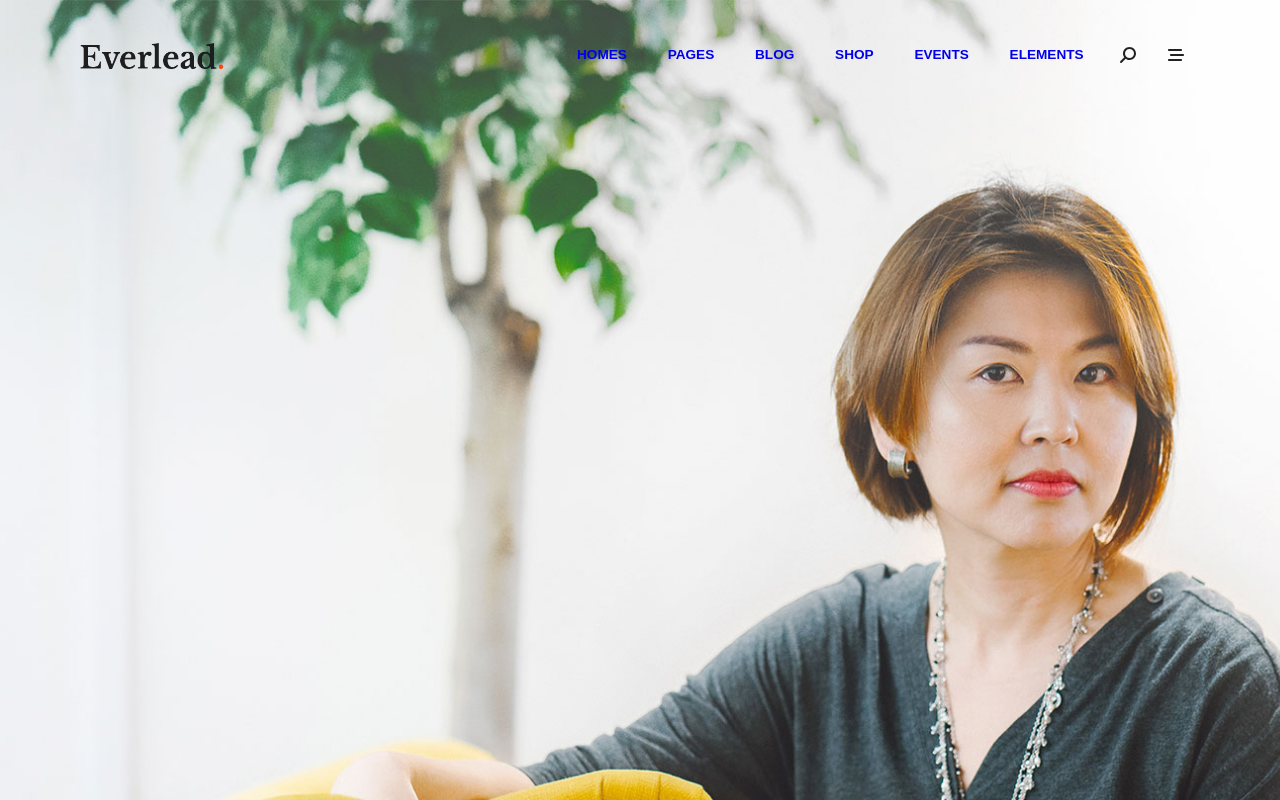
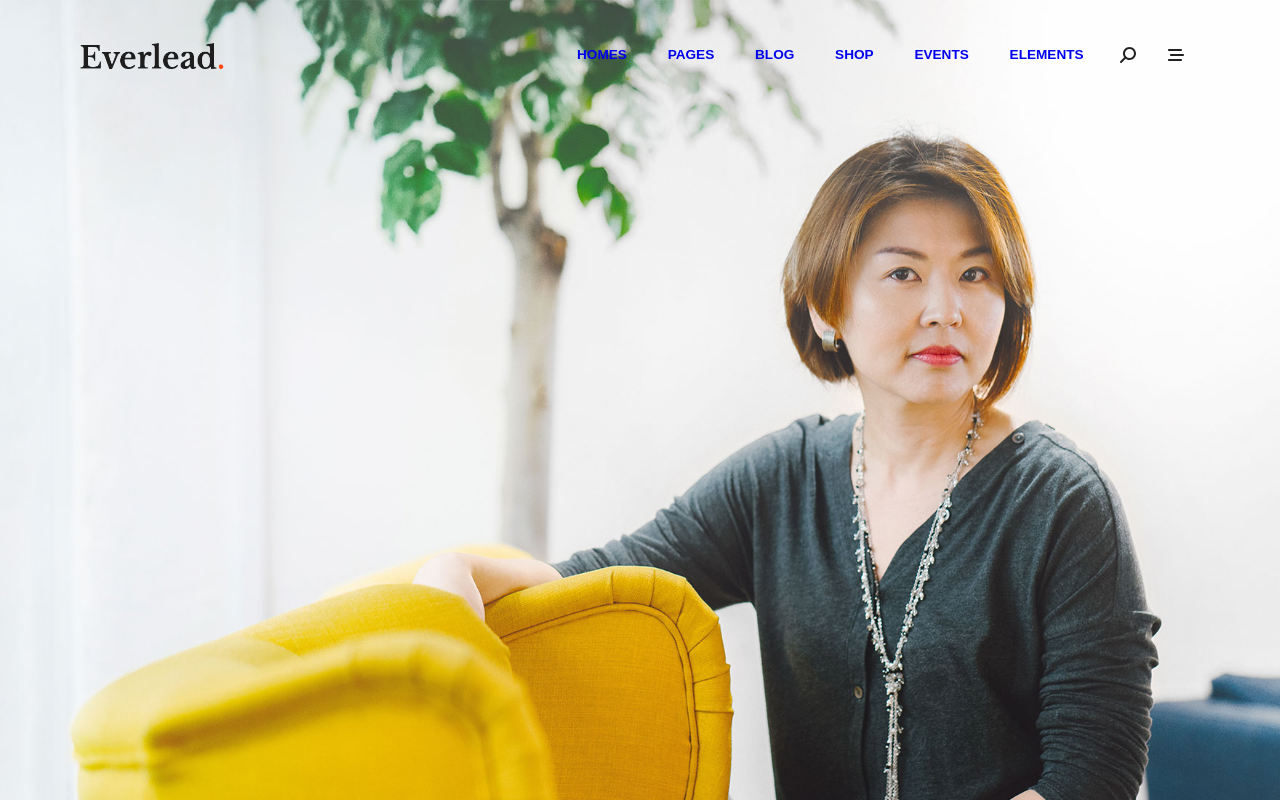
Before and after one commit to PasqualeIannace/proj-html-vuejs, a Vue app: page / in a window 1280 px wide. Shown: the top 800 px of the page. Built offline with nearby package versions, Linux system fonts and the light colour scheme.

Commit message:
cambiata width jumbo a 100vw

```diff
--- a/src/components/PageMain.vue
+++ b/src/components/PageMain.vue
@@ -27,11 +27,12 @@ export default {
 // importo variabili
 // @use './styles/partials/variables' as *;
 .jumbo {
-    width: 100vw;
+    max-width: 100%;
 
     img {
-        width: 100%;
-        height: 68em;
+        width: 100vw;
+        height: 100vh;
+        max-width: 100%;
         object-fit: cover;
     }
 }
```
